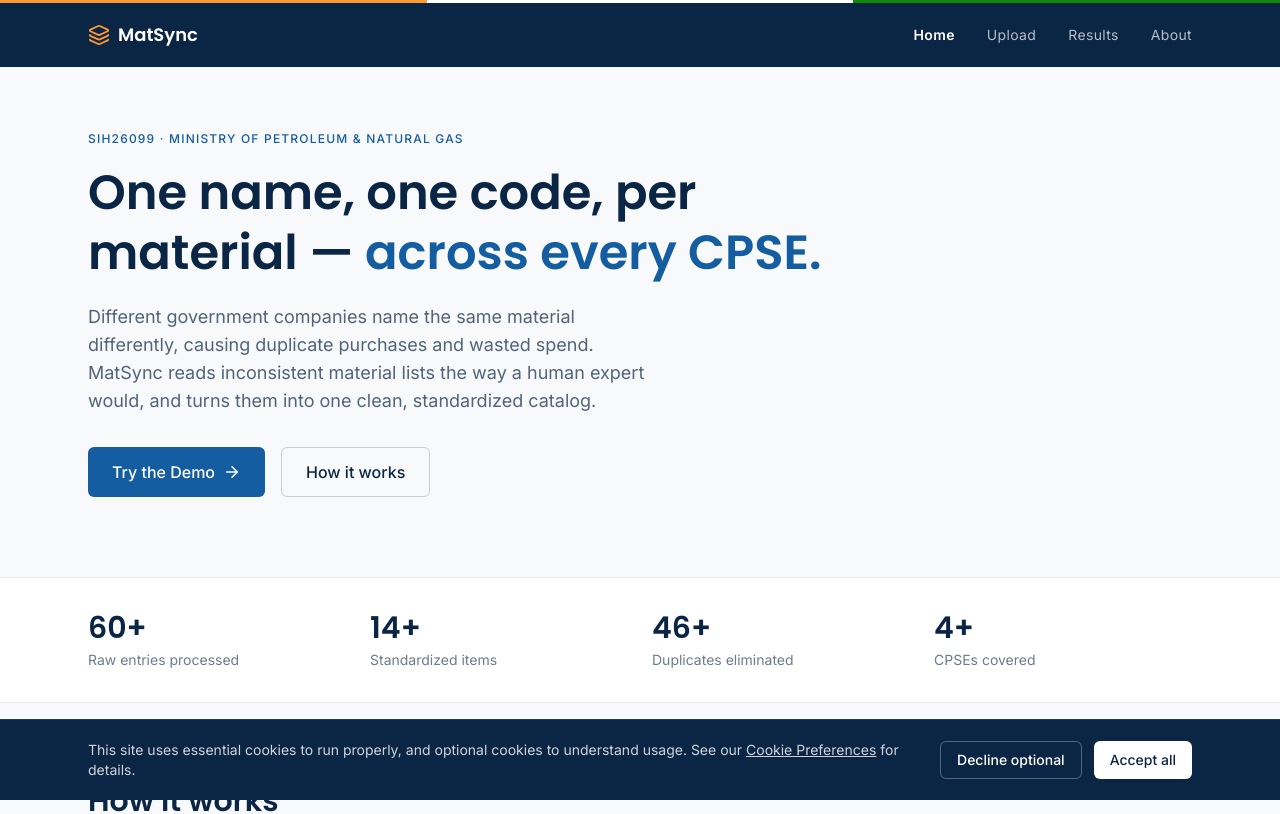
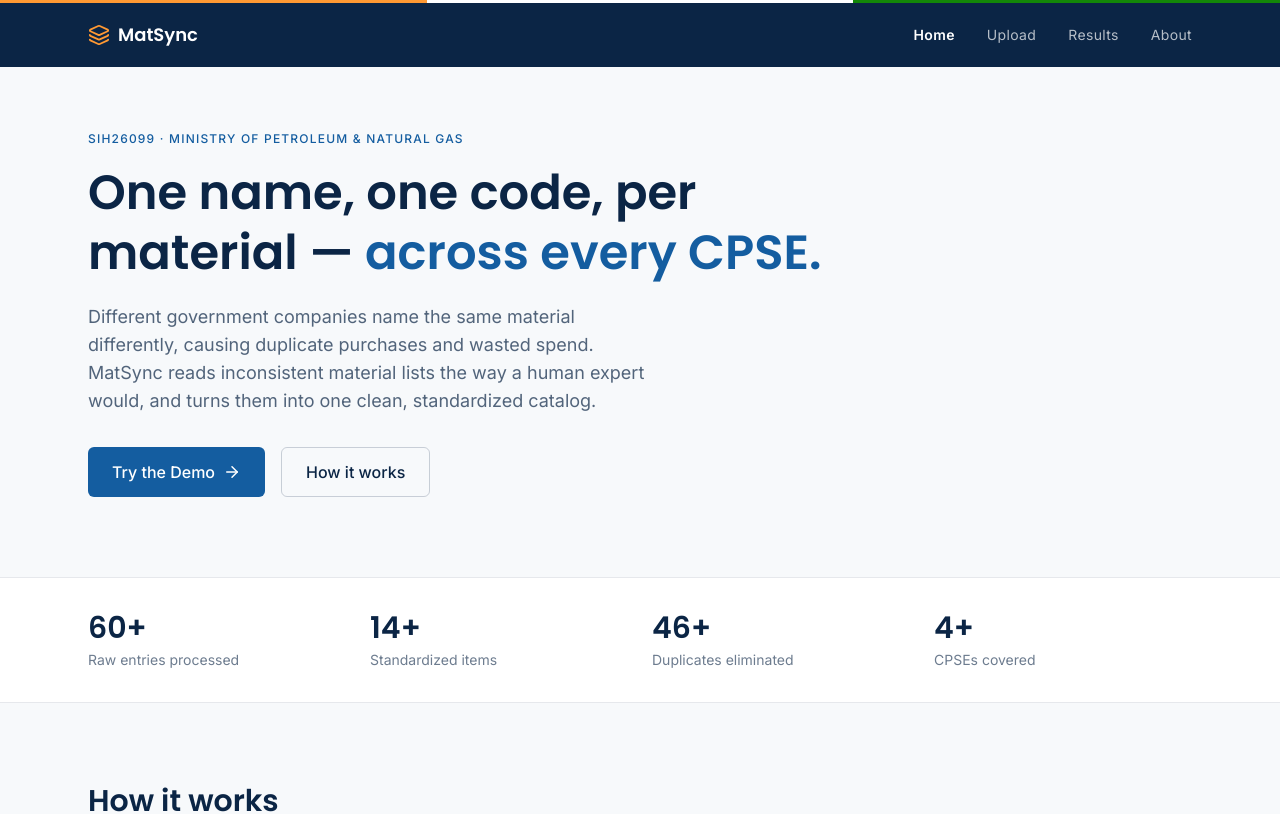
Before and after one commit to sih26099/frontend, a React (Vite) app: page / in a window 1280 px wide. Shown: the top 814 px of the page. Built offline with nearby package versions, Linux system fonts and the light colour scheme.

Commit message:
Remove cookie consent banner and preferences route

```diff
--- a/src/App.jsx
+++ b/src/App.jsx
@@ -1,7 +1,6 @@
 import { Routes, Route } from "react-router-dom";
 import Navbar from "./components/Navbar";
 import Footer from "./components/Footer";
-import CookieConsent from "./components/CookieConsent";
 import Home from "./pages/Home";
 import Upload from "./pages/Upload";
 import Processing from "./pages/Processing";
@@ -9,7 +8,6 @@ import Results from "./pages/Results";
 import About from "./pages/About";
 import PrivacyPolicy from "./pages/PrivacyPolicy";
 import TermsAndConditions from "./pages/TermsAndConditions";
-import CookiePreferences from "./pages/CookiePreferences";
 import NotFound from "./pages/NotFound";
 
 export default function App() {
@@ -25,12 +23,10 @@ export default function App() {
           <Route path="/about" element={<About />} />
           <Route path="/privacy" element={<PrivacyPolicy />} />
           <Route path="/terms" element={<TermsAndConditions />} />
-          <Route path="/cookie-preferences" element={<CookiePreferences />} />
           <Route path="*" element={<NotFound />} />
         </Routes>
       </main>
       <Footer />
-      <CookieConsent />
     </div>
   );
 }
```
